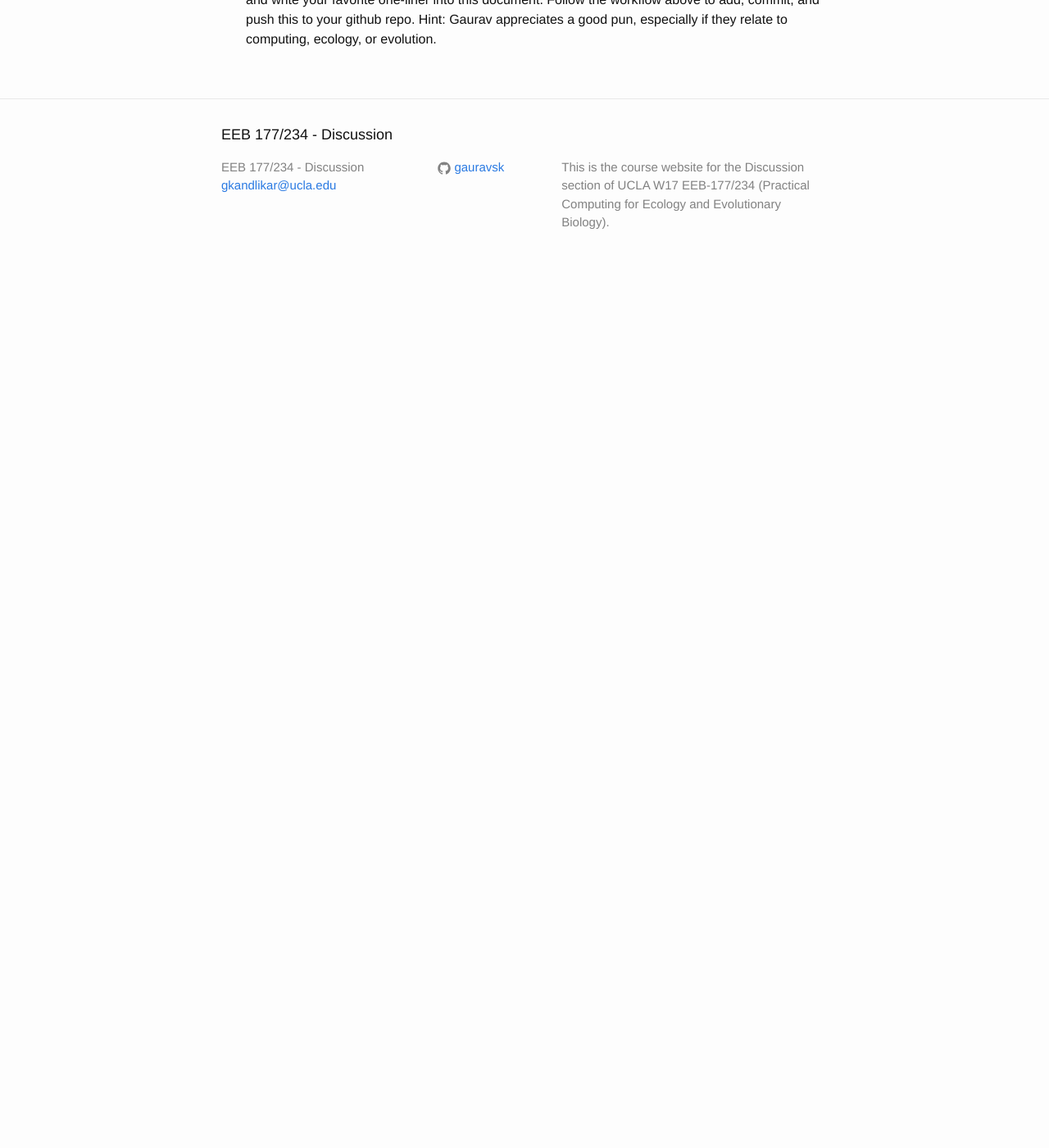
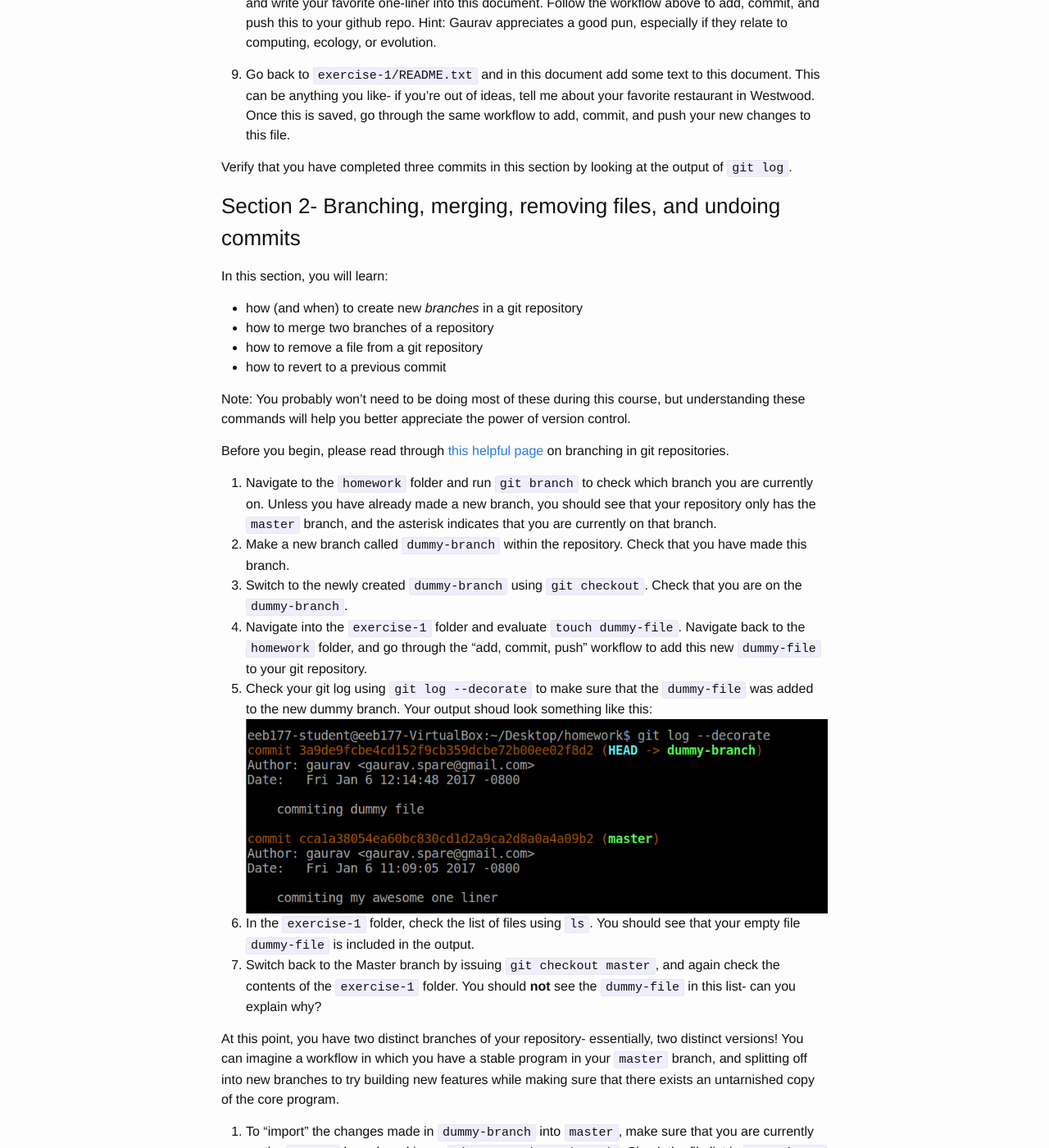
Before and after one commit to michaelalfaro/eeb177-W17.github.io, a Jekyll site: the page built from _posts/2017-01-06-exercise1-git.markdown, in a window 1280 px wide and 1400 px high, scrolled down 1511 px. Shown: the whole window at 82% size. Built offline with Jekyll 4.4.1, drawn with Linux system fonts in a browser that asks for light colours; before the commit the page ends 1854 px from its top, so only the background shows below that; some of the changed text lies outside the part shown.

Commit message:
draft 0.2 of Exercise 1

```diff
--- a/_posts/2017-01-06-exercise1-git.markdown
+++ b/_posts/2017-01-06-exercise1-git.markdown
@@ -9,17 +9,58 @@ In this exercise, you will go through the "`git add`, `git commit`, `git push`"
 
 Begin this (and all subsequent exercises in this course) by opening up a terminal window and navigating to your `homework` folder.
 
-### Section 1
+### Section 1- adding, commiting, and pushing to github
+
+Before you begin, please read through [this helpful summary](https://git-scm.com/book/en/v2/Getting-Started-About-Version-Control#_getting_started) on the basics of version control.
 
 0. Ensure that you have set up a git repository to track your `homework` folder and that this repository is connected to your github repository ([instructions]()).
 1. Create a new subfolder called `exercise_1` and add this to the repositories tracked by git. Hint: use `mkdir` to make a new folder; use `git add <filename>` to start tracking it with git.
 2. Navigate into `exercise_1` and create a readme file by executing `touch README.txt` (the command `touch` simply creates an empty file with a given name). Open `README.txt` and write in some information about this exercise (e.g. when you are completing this exercise, what are the goals of this exercise). Hint: you can use `sudo gedit <filename>` to open text files from the terminal.
 3. Navigate back up to the `homework` directory and add the newly created `exercise_1/README.txt` file to the git repository.
 4. View the status of your git repository using `git status`. You should see something that looks like this:
-
 ![]({{ site.url }}/images/exercise1-gitstatus.png)
 
 5. Now, a snapshot of `exercise-1/README.txt` is present with the so-called staging-area of the git repository. Use `git commit` to commit this snapshot. Make sure that your commit includes a meaningful commit message! Use `git status` once again to verify that your commit was successful.
 6. Push your current commits to your online github repository using `git push`. Visit your github repository through your browser and verify that your commits have gone through. Hint: this assumes that you have successfully completed the git and github setup - please see Gaurav if you have trouble with this part!
 
 7. Return to the terminal, and within the `exercise-1` folder, create a file called `one-liner.txt` and write your favorite one-liner into this document. Follow the workflow above to add, commit, and push this to your github repo. Hint: Gaurav appreciates a good pun, especially if they relate to computing, ecology, or evolution.
+
+8. Go back to `exercise-1/README.txt` and in this document add some text to this document. This can be anything you like- if you're out of ideas, tell me about your favorite restaurant in Westwood. Once this is saved, go through the same workflow to add, commit, and push your new changes to this file.
+
+Verify that you have completed three commits in this section by looking at the output of `git log`.
+
+### Section 2- Branching, merging, removing files, and undoing commits
+
+In this section, you will learn:
+- how (and when) to create new *branches* in a git repository
+- how to merge two branches of a repository
+- how to remove a file from a git repository
+- how to revert to a previous commit
+
+Note: You probably won't need to be doing most of these during this course, but understanding these commands will help you better appreciate the power of version control.
+
+Before you begin, please read through [this helpful page](https://git-scm.com/book/en/v2/Git-Branching-Branches-in-a-Nutshell) on branching in git repositories.
+
+1. Navigate to the `homework` folder and run `git branch` to check which branch you are currently on. Unless you have already made a new branch, you should see that your repository only has the `master` branch, and the asterisk indicates that you are currently on that branch.
+2. Make a new branch called `dummy-branch` within the repository. Check that you have made this branch.
+3. Switch to the newly created `dummy-branch` using `git checkout`. Check that you are on the `dummy-branch`.
+4. Navigate into the `exercise-1` folder and evaluate `touch dummy-file`. Navigate back to the `homework` folder, and go through the "add, commit, push" workflow to add this new `dummy-file` to your git repository.
+5. Check your git log using `git log --decorate` to make sure that the `dummy-file` was added to the new dummy branch. Your output shoud look something like this:
+![]({{ site.url }}/images/exercise1-gitbranch.png)
+6. In the `exercise-1` folder, check the list of files using `ls`. You should see that your empty file `dummy-file` is included in the output.
+7. Switch back to the Master branch by issuing `git checkout master`, and again check the contents of the `exercise-1` folder. You should **not** see the `dummy-file` in this list- can you explain why?
+
+At this point, you have two distinct branches of your repository- essentially, two distinct versions! You can imagine a workflow in which you have a stable program in your `master` branch, and splitting off into new branches to try building new features while making sure that there exists an untarnished copy of the core program.
+
+8. To "import" the changes made in `dummy-branch` into `master`, make sure that you are currently on the `master` branch and issue `git merge dummy-branch`. Check the file list in `exercise-1` again- you should see `dummy-file` in this list!
+
+9. Since this is a dummy file, let's get rid of it! To remove a file from a git repository, use `git rm <filename>`. This step is basically the opposite of `git add <filename>`. Commit the removal of the dummy file and push your changes.
+
+10. Oops! The dummy file was actually of some importance, and we want to undo our deletion! Well, we can "revert" a commit that was made in error by issuing `git revert <commit number>`, where `<commit number>` is the long code associated with each commit (this is available in your git log- see screenshot below- commit number is highlighted in orange). In this case, we want to rever the commit in which we deleted `dummy-file`.
+![]({{ site.url }}/images/exercise1-commitnumber.png)
+
+11. Examine the effects of `git revert` by checking the git log. How has git effectively undone our deletion? Does our old commit, in which we deleted `dummy-file`, simply vanish?
+
+12. Run `git push` to push all of your work to Github, where I can view your commits and grade your work!
+
+If you'd like some more guidance on branches and reverting in git, check out [this handy guide](https://www.atlassian.com/git/tutorials/undoing-changes/).
```
Also changed, not shown: images/exercise1-commitnumber.png (added), images/exercise1-gitbranch.png (added).
